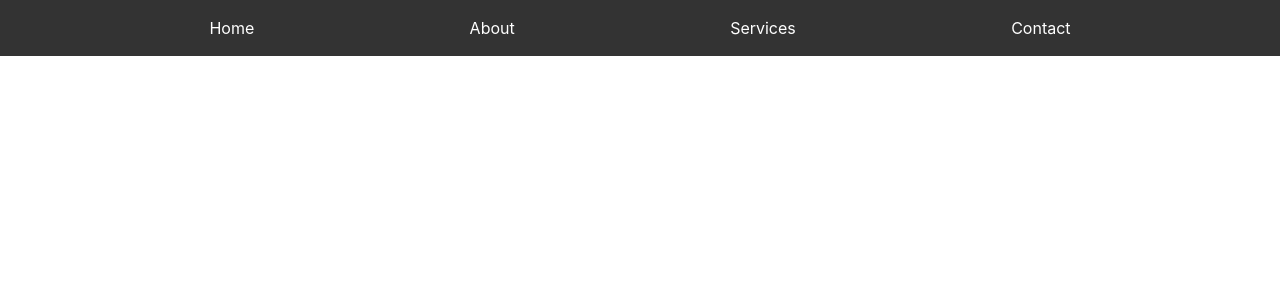
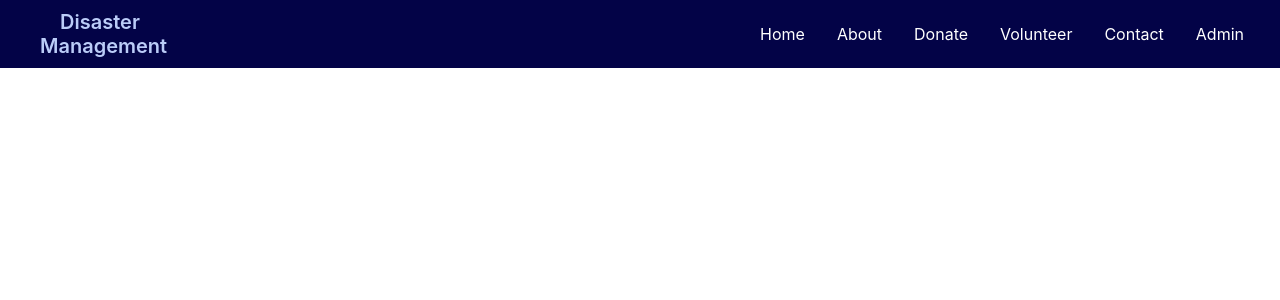
Before and after one commit to Prathamesh-Srivastava/Disaster-Management, a React (Create React App) app: page / in a window 1280 px wide. Shown: the top 300 px of the page. Built offline with nearby package versions, Linux system fonts and the light colour scheme; the HTML template or start-up script is replaced by a standard one.

Commit message:
modified navbar

```diff
--- a/src/Components/Navbar.css
+++ b/src/Components/Navbar.css
@@ -1,9 +1,28 @@
 /* Navbar.css */
 
 .navbar {
-    background-color: #333;
-    padding: 10px;
-  }
+    background-color: rgb(3, 3, 71);
+    padding: 10px 20px;
+    display: flex;
+    justify-content: space-between;
+    align-items: center;
+}
+
+.logo {
+  margin: 0px 20px;
+  width: 120px;
+  display: flex;
+  flex-direction: column;
+  justify-content: center;
+}
+.logo span {
+  margin: auto;
+  font-size: 20px;
+  color: rgb(187, 204, 248);
+  font-weight: 600;
+  cursor: pointer;
+}
+
 
   .nav-list {
     display: flex;
--- a/src/Components/Navbar.jsx
+++ b/src/Components/Navbar.jsx
@@ -4,11 +4,17 @@ import "./Navbar.css"
 const Navbar = () => {
   return (
     <nav className="navbar">
+      <span className='logo'>
+        <span>Disaster</span>
+        <span>Management</span>
+      </span>
       <ul className="nav-list">
         <li><a href="#" className="nav-link">Home</a></li>
         <li><a href="#" className="nav-link">About</a></li>
-        <li><a href="#" className="nav-link">Services</a></li>
+        <li><a href="#" className="nav-link">Donate</a></li>
+        <li><a href="#" className="nav-link">Volunteer</a></li>
         <li><a href="#" className="nav-link">Contact</a></li>
+        <li><a href="#" className="nav-link">Admin</a></li>
       </ul>
     </nav>
   );
```
